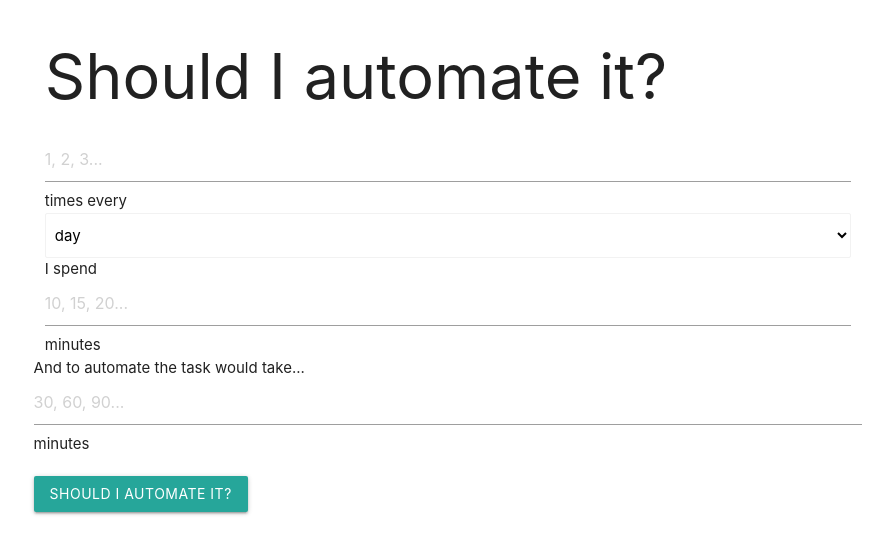
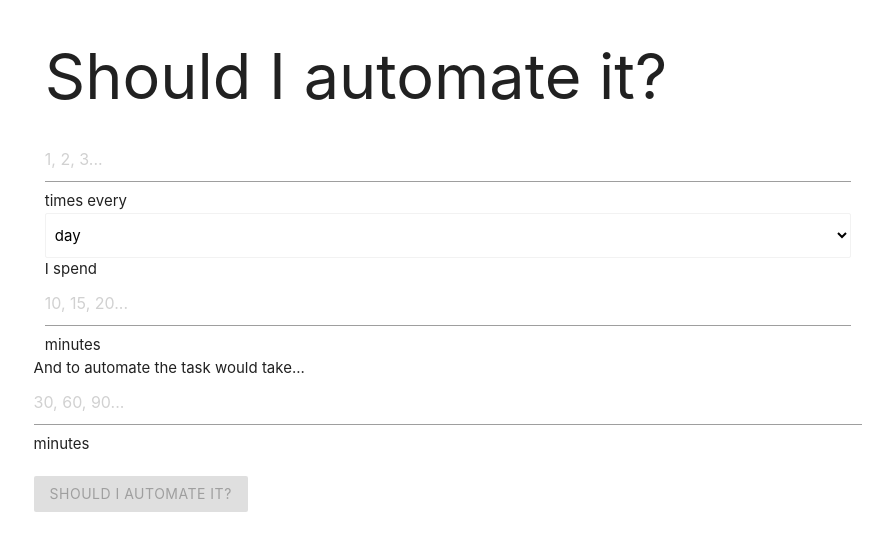
Before and after one commit to aedificatorum/shouldiautomateit, a React (Create React App) app: page / in a window 1280 px wide. Shown: the top 554 px of the page, without its empty margins (128-1010 px from the left). Built offline with nearby package versions, Linux system fonts and the light colour scheme.

Commit message:
Conditionally enable submit

```diff
--- a/src/App.js
+++ b/src/App.js
@@ -38,14 +38,24 @@ class App extends Component {
     });
   }
 
+  canBeSubmitted = () => {
+    const { duration, automationTime, frequency, unit } = this.state;
+
+    return (frequency > 0
+            && unit !== ""
+            && duration > 0
+            && automationTime > 0);
+  }
+
   render() {
     const { calculationsTable, duration, automationTime, frequency, unit } = this.state;
     let displayResult =
       calculationsTable.length > 1 ? (
         <CalculationsTable table={calculationsTable} />
       ) : (
-        ""
-      );
+          ""
+        );
+    const isCalculateDisabled = !this.canBeSubmitted();
 
     return (
       <div className="container">
@@ -83,7 +93,7 @@ class App extends Component {
                 type="number"
                 id="duration"
                 placeholder="10, 15, 20..."
-                onChange={this.handleChangeNumber}
+                onChange={this.handleChange}
               />
               <span>
                 {" "}
@@ -107,6 +117,7 @@ class App extends Component {
               <div className="row">
                 <button
                   className="waves-effect waves-light btn"
+                  disabled={isCalculateDisabled}
                   onClick={this.handleClick}
                 >
                   Should I automate it?
```
